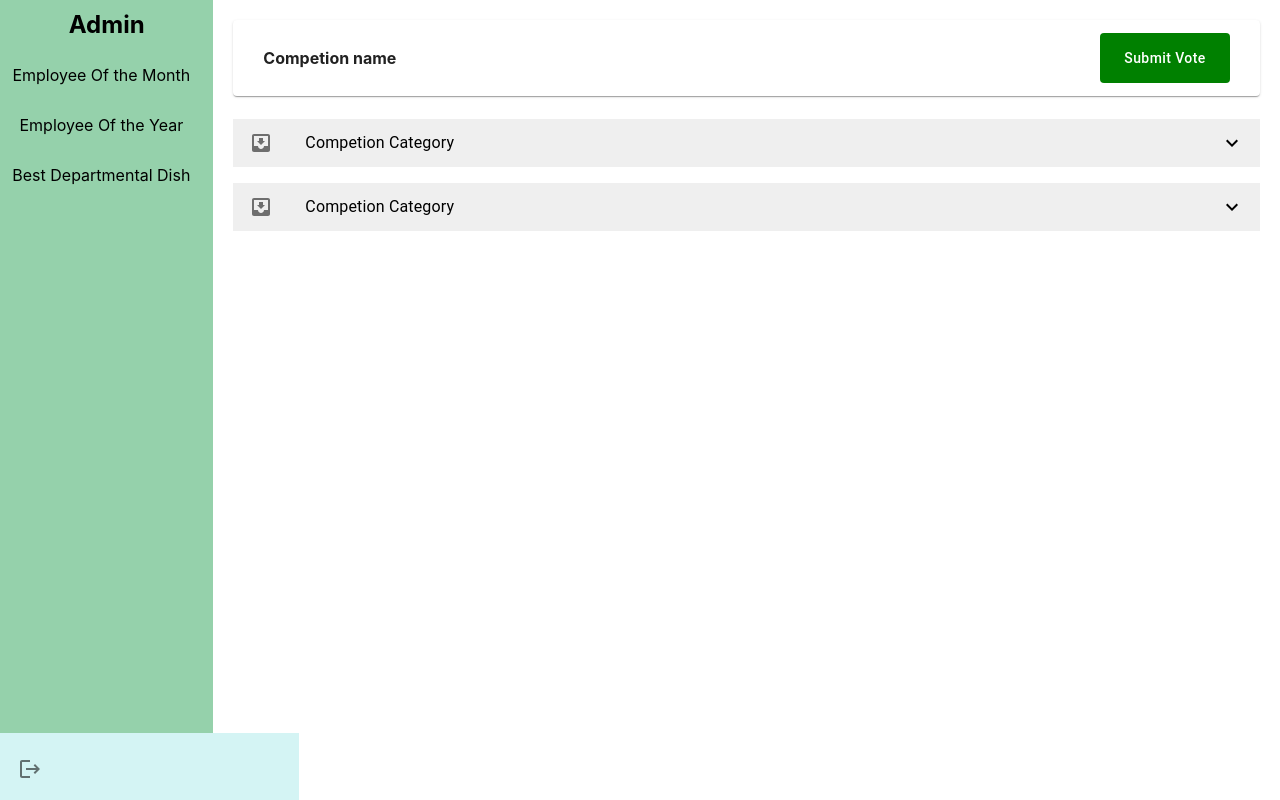
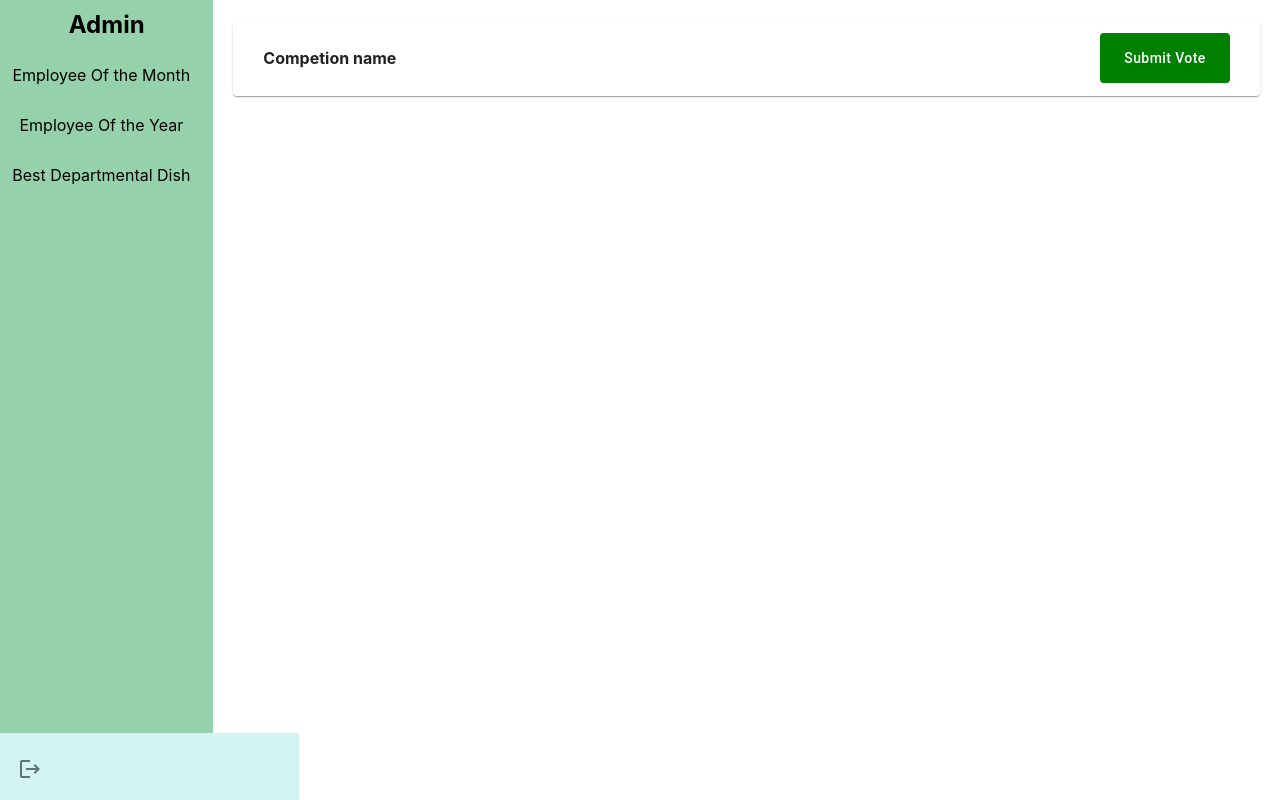
Before and after one commit to ericawudi/eaovote, a React (Create React App) app: page / in a window 1280 px wide. Built offline with nearby package versions, Linux system fonts and the light colour scheme; data requests are answered from the project's data file.

Commit message:
handled fetching of categories

```diff
--- a/src/competition/category/categories.jsx
+++ b/src/competition/category/categories.jsx
@@ -1,12 +1,19 @@
 import Category from "./category";
+import useCategoryLogicHook from "../logic-hooks/category";
 
 export default function Categories() {
-  const categories = ["01", "02"];
+  const { categories, isOpened, toggleShowParticipants } =
+    useCategoryLogicHook();
 
   return (
     <div>
-      {categories.map((idx) => (
-        <Category key={idx} id={idx} />
+      {categories.map((cat, idx) => (
+        <Category
+          key={`${cat.id}_${idx}`}
+          name={cat.name}
+          showParticipants={isOpened(`${cat.id}_${idx}`)}
+          toggleOpen={() => toggleShowParticipants(`${cat.id}_${idx}`)}
+        />
       ))}
     </div>
   );
--- a/src/competition/category/category.jsx
+++ b/src/competition/category/category.jsx
@@ -8,11 +8,9 @@ import ExpandLess from "@mui/icons-material/ExpandLess";
 import ExpandMore from "@mui/icons-material/ExpandMore";
 import { Grid } from "@mui/material";
 import Participants from "../participant/participants";
-import useCategoryLogicHook from "../logic-hooks/category";
 
-export default function Category({ id }) {
-  const { isShowParticipants, toggleShowParticipants } =
-    useCategoryLogicHook(id);
+export default function Category(props) {
+  const { name, showParticipants, toggleOpen } = props;
 
   return (
     <div>
@@ -25,16 +23,16 @@ export default function Category({ id }) {
         component="nav"
       >
         <ListItemButton
-          onClick={toggleShowParticipants}
+          onClick={toggleOpen}
           sx={{ bgcolor: "ButtonHighlight" }}
         >
           <ListItemIcon>
             <InboxIcon />
           </ListItemIcon>
-          <ListItemText primary="Competion Category" />
-          {isShowParticipants ? <ExpandLess /> : <ExpandMore />}
+          <ListItemText primary={name} />
+          {showParticipants ? <ExpandLess /> : <ExpandMore />}
         </ListItemButton>
-        <Collapse in={isShowParticipants} timeout="auto" unmountOnExit>
+        <Collapse in={showParticipants} timeout="auto" unmountOnExit>
           <Grid
             container
             alignItems="center"
--- a/src/competition/logic-hooks/category.js
+++ b/src/competition/logic-hooks/category.js
@@ -1,13 +1,25 @@
-import { useCompetitionContext } from "../index/competition-provider";
-export default function useCategoryLogicHook(id) {
-  const { state, handlers } = useCompetitionContext();
-  const { showParticipants, hideParticipants } = handlers;
-  const { openedCategories } = state.categorySlice;
+import { useSelector } from "react-redux";
+import { useState } from "react";
+import { useParams } from "react-router-dom";
 
-  const isShowParticipants = openedCategories.includes(id);
+export default function useCategoryLogicHook() {
+  const { categories } = useSelector((state) => state.competitionSlice);
+  const [openedCategories, setOpenedCategories] = useState([]);
 
-  const toggleShowParticipants = () =>
-    isShowParticipants ? hideParticipants(id) : showParticipants(id);
+  const params = useParams();
 
-  return { isShowParticipants, toggleShowParticipants };
+  console.log({ params });
+
+  const showParticipants = (id) => setOpenedCategories((prev) => [...prev, id]);
+  const hideParticipants = (id) =>
+    setOpenedCategories((prev) => prev.filter((catId) => catId !== id));
+
+  const isOpened = (id) => openedCategories.includes(id);
+
+  const toggleShowParticipants = (id) => {
+    const listOpened = isOpened(id);
+    return listOpened ? hideParticipants(id) : showParticipants(id);
+  };
+
+  return { categories, toggleShowParticipants, isOpened };
 }
--- a/src/layout/sidebar/SideBarNav.js
+++ b/src/layout/sidebar/SideBarNav.js
@@ -8,7 +8,7 @@ import useSidebarLogicHook from "./sidebar-logic-hook";
 
 function SideBarNav() {
   // const result = useFetch("competition");
-  const competions = useSidebarLogicHook();
+  const { competitions, handleCategoryClick } = useSidebarLogicHook();
 
   const result = { isLoading: false, isError: false };
 
@@ -28,12 +28,13 @@ function SideBarNav() {
       <Menu className={classes.sidebar__nav}>
         <h2 className={classes.sidebar__title}>Admin</h2>
 
-        {competions.map((navItem) => {
+        {competitions.map((navItem) => {
           return (
             <NavLink
               key={navItem.id}
               className={({ isActive }) => (isActive ? "active" : "")}
               to={`/${navItem.id}`}
+              onClick={() => handleCategoryClick(navItem.id)}
             >
               {navItem.name}
             </NavLink>
--- a/src/layout/sidebar/sidebar-logic-hook.js
+++ b/src/layout/sidebar/sidebar-logic-hook.js
@@ -1,7 +1,14 @@
 import { useEffect } from "react";
 import { useSelector, useDispatch } from "react-redux";
-import { fetchAllCompetionsAPIRequest } from "../../services/user/competitions";
-import { setCompetitons } from "../../libs/redux/actions/competitions";
+import {
+  fetchAllCompetionsAPIRequest,
+  fetchAllCategoriesAPIRequest,
+} from "../../services/user/competitions";
+import {
+  setCurrentCompetition,
+  setCompetitons,
+  setCategories,
+} from "../../libs/redux/actions/competitions";
 
 export default function useSidebarLogicHook() {
   const dispatch = useDispatch();
@@ -16,5 +23,12 @@ export default function useSidebarLogicHook() {
     getCompetions();
   }, [dispatch]);
 
-  return competitions;
+  const handleCategoryClick = async (id) => {
+    dispatch(setCurrentCompetition(id));
+    const res = await fetchAllCategoriesAPIRequest();
+    if (res.err) return console.log({ FETCH_CATEGORIES_FAILED: res.message });
+    return dispatch(setCategories(res.data));
+  };
+
+  return { competitions, handleCategoryClick };
 }
--- a/src/libs/axios/index.js
+++ b/src/libs/axios/index.js
@@ -1,7 +1,16 @@
 import APISecuredAxios, { constants } from "./config";
 
 function makeGetRequest(url) {
-  return APISecuredAxios().get(`${constants.App.BASE_API_URL}/${url}`);
+  return async () => {
+    try {
+      const { data } = await APISecuredAxios().get(
+        `${constants.App.BASE_API_URL}/${url}`
+      );
+      return { err: false, data };
+    } catch (err) {
+      return { err: true, message: err.message };
+    }
+  };
 }
 
 export { makeGetRequest };
--- a/src/libs/redux/actions/competitions.js
+++ b/src/libs/redux/actions/competitions.js
@@ -1,15 +1,19 @@
-const SET_COMPETIONS = "FETCH_ALL_COMPETITIONS";
+const SET_COMPETIONS = "SET_ALL_COMPETITIONS";
 const SET_CURRENT_COMPETITION = "SET_CURRENT_COMPETITIONS";
+const SET_CATEGORIES = "SET_ALL_CATEGORIES";
 
 const setCompetitons = (payload) => ({ type: SET_COMPETIONS, payload });
-const setCurrentCompetiton = (id) => ({
+const setCategories = (payload) => ({ type: SET_CATEGORIES, payload });
+const setCurrentCompetition = (id) => ({
   type: SET_CURRENT_COMPETITION,
   payload: id,
 });
 
 export {
   SET_COMPETIONS,
+  SET_CATEGORIES,
   SET_CURRENT_COMPETITION,
   setCompetitons,
-  setCurrentCompetiton,
+  setCategories,
+  setCurrentCompetition,
 };
--- a/src/libs/redux/reducers/competitions.js
+++ b/src/libs/redux/reducers/competitions.js
@@ -1,11 +1,13 @@
 import {
   SET_COMPETIONS,
   SET_CURRENT_COMPETITION,
+  SET_CATEGORIES,
 } from "../actions/competitions";
 
 const initialState = {
+  currentCompetionId: null,
   competitions: [],
-  currentCompetionId: null,
+  categories: [],
 };
 
 export default function competionReducer(state = initialState, action) {
@@ -15,6 +17,8 @@ export default function competionReducer(state = initialState, action) {
       return { ...state, competitions: payload };
     case SET_CURRENT_COMPETITION:
       return { ...state, currentCompetionId: payload };
+    case SET_CATEGORIES:
+      return { ...state, categories: payload };
     default:
       return state;
   }
--- a/src/services/user/competitions.js
+++ b/src/services/user/competitions.js
@@ -1,13 +1,9 @@
 import { makeGetRequest } from "../../libs/axios";
 
 const GET_COMPETIONS_URL = "competition";
-const fetchAllCompetionsAPIRequest = async () => {
-  try {
-    const { data } = await makeGetRequest(GET_COMPETIONS_URL);
-    return { err: false, data };
-  } catch (err) {
-    return { err: true, message: err.message };
-  }
-};
+const GET_CATEGORIES_URL = "category";
 
-export { fetchAllCompetionsAPIRequest };
+const fetchAllCompetionsAPIRequest = makeGetRequest(GET_COMPETIONS_URL);
+const fetchAllCategoriesAPIRequest = makeGetRequest(GET_CATEGORIES_URL);
+
+export { fetchAllCompetionsAPIRequest, fetchAllCategoriesAPIRequest };
```
